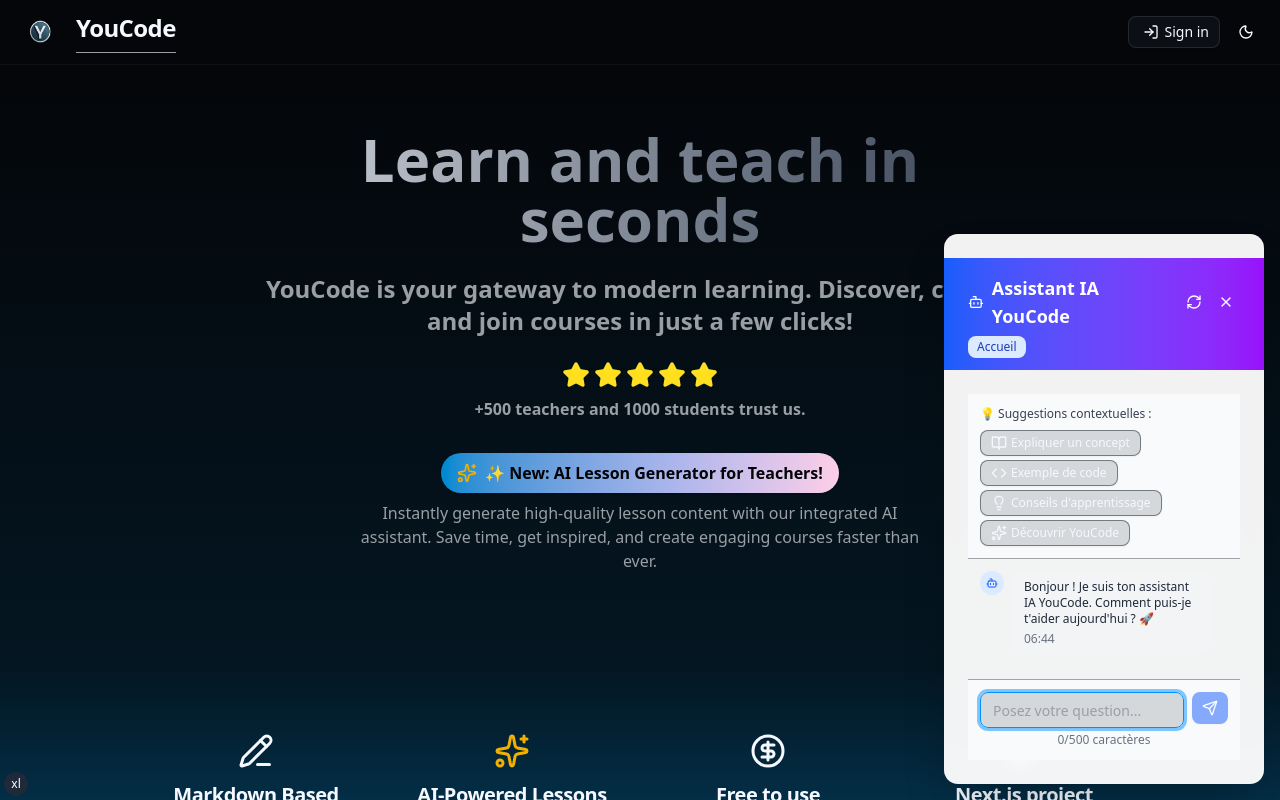
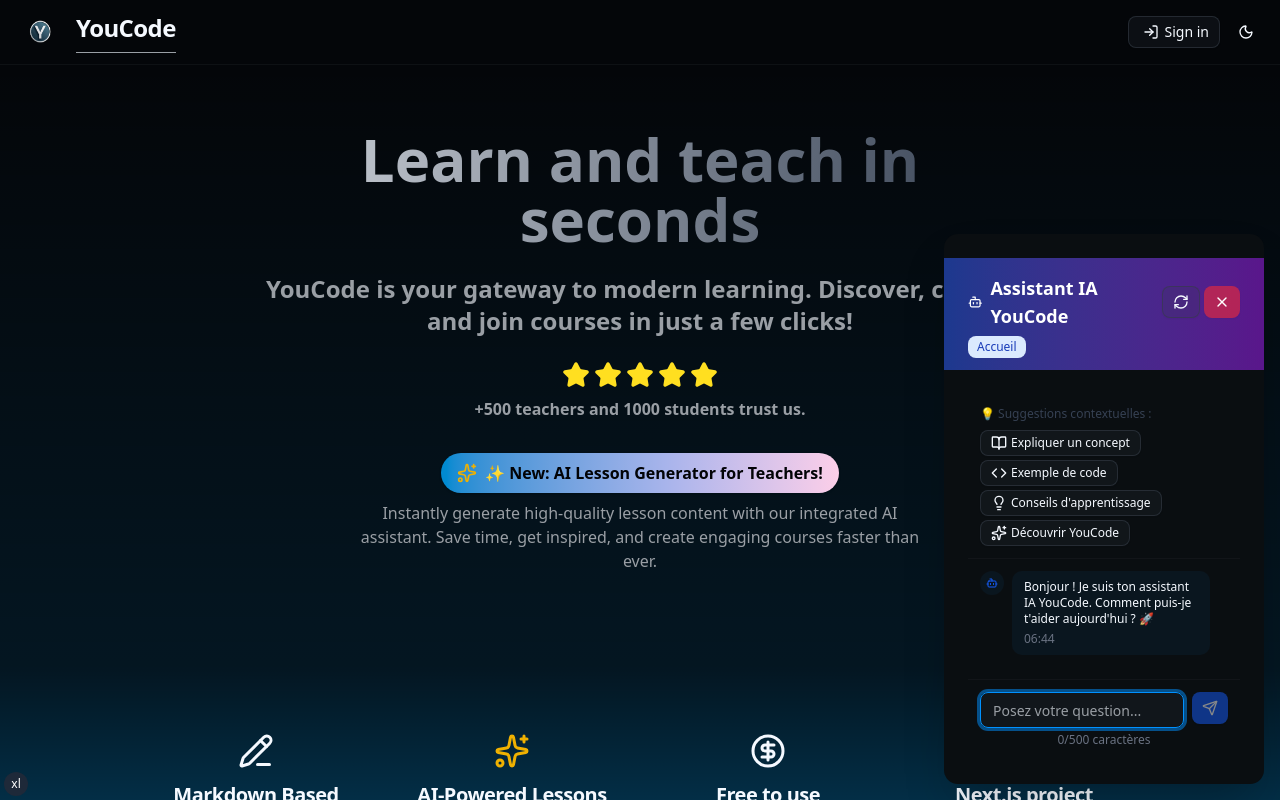
Before and after one commit to wesleyajavon/youcode-nextjs, a Next.js app: page / in a window 1280 px wide. Both pictures are taken after a click on the button "Ouvrir l'assistant IA YouCode". Shown: the top 800 px of the page. Built offline with nearby package versions, Linux system fonts and the light colour scheme; no server answers.

Commit message:
fix: chat color

```diff
--- a/src/components/ai/SmartChat.tsx
+++ b/src/components/ai/SmartChat.tsx
@@ -374,28 +374,26 @@
 
   return (
     <div className={`fixed ${getPositionClasses()} z-50 ${className}`}>
-      <Card className="w-80 shadow-2xl border-0 bg-white/95 backdrop-blur-sm">
-        <CardHeader className="bg-gradient-to-r from-blue-600 to-purple-600 text-white p-4 pb-3">
+      <Card className="w-80 shadow-2xl border-0 backdrop-blur-sm">
+        <CardHeader className="bg-gradient-to-r from-blue-900 to-purple-900 p-4 pb-3">
           <div className="flex items-center justify-between">
-            <CardTitle className="text-sm flex items-center gap-2">
+            <CardTitle className="text-sm flex items-center gap-2 text-white">
               <Bot className="w-4 h-4" />
               Assistant IA YouCode
             </CardTitle>
             <div className="flex items-center gap-1">
               <Button
-                variant="ghost"
+                variant="outline"
                 size="sm"
                 onClick={clearChat}
-                className="text-white hover:bg-blue-700 h-7 w-7 p-0"
                 title="Nouvelle conversation"
               >
                 <RefreshCw className="w-3 h-3" />
               </Button>
               <Button
-                variant="ghost"
+                variant="destructive"
                 size="sm"
                 onClick={() => setIsOpen(false)}
-                className="text-white hover:bg-blue-700 h-7 w-7 p-0"
                 title="Fermer"
               >
                 <X className="w-3 h-3" />
@@ -414,7 +412,7 @@
 
         <CardContent className="p-0">
           {/* Suggestions contextuelles */}
-          <div className="p-3 bg-gray-50 border-b">
+          <div className="p-3  border-b">
             <div className="text-xs font-medium text-gray-700 mb-2">
               💡 Suggestions contextuelles :
             </div>
@@ -445,7 +443,7 @@
                 }`}
               >
                 {message.role === 'assistant' && (
-                  <div className="w-6 h-6 rounded-full bg-blue-100 flex items-center justify-center flex-shrink-0">
+                  <div className="w-6 h-6 rounded-full bg-primary/5 flex items-center justify-center flex-shrink-0">
                     <Bot className="w-3 h-3 text-blue-600" />
                   </div>
                 )}
@@ -453,8 +451,8 @@
                 <div
                   className={`max-w-[80%] rounded-lg px-3 py-2 text-xs ${
                     message.role === 'user'
-                      ? 'bg-blue-600 text-white'
-                      : 'bg-gray-100 text-gray-800'
+                      ? 'bg-primary/50 text-white'
+                      : 'bg-primary/5 text-card-foreground'
                   }`}
                 >
                   <div className="whitespace-pre-wrap">
@@ -494,7 +492,7 @@
           </div>
 
           {/* Formulaire */}
-          <form onSubmit={handleSubmit} className="p-3 border-t bg-gray-50">
+          <form onSubmit={handleSubmit} className="p-3 border-t">
             <div className="flex gap-2">
               <Input
                 ref={inputRef}
```
